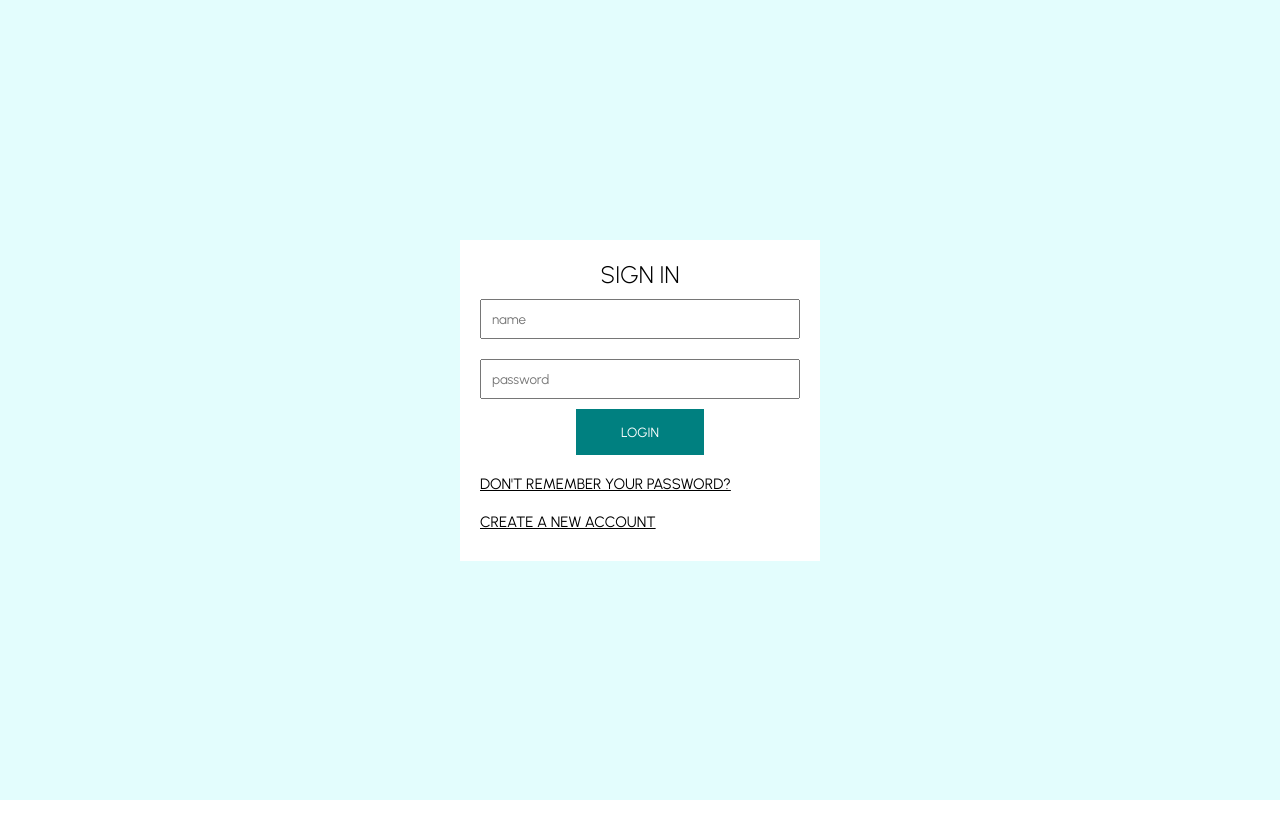
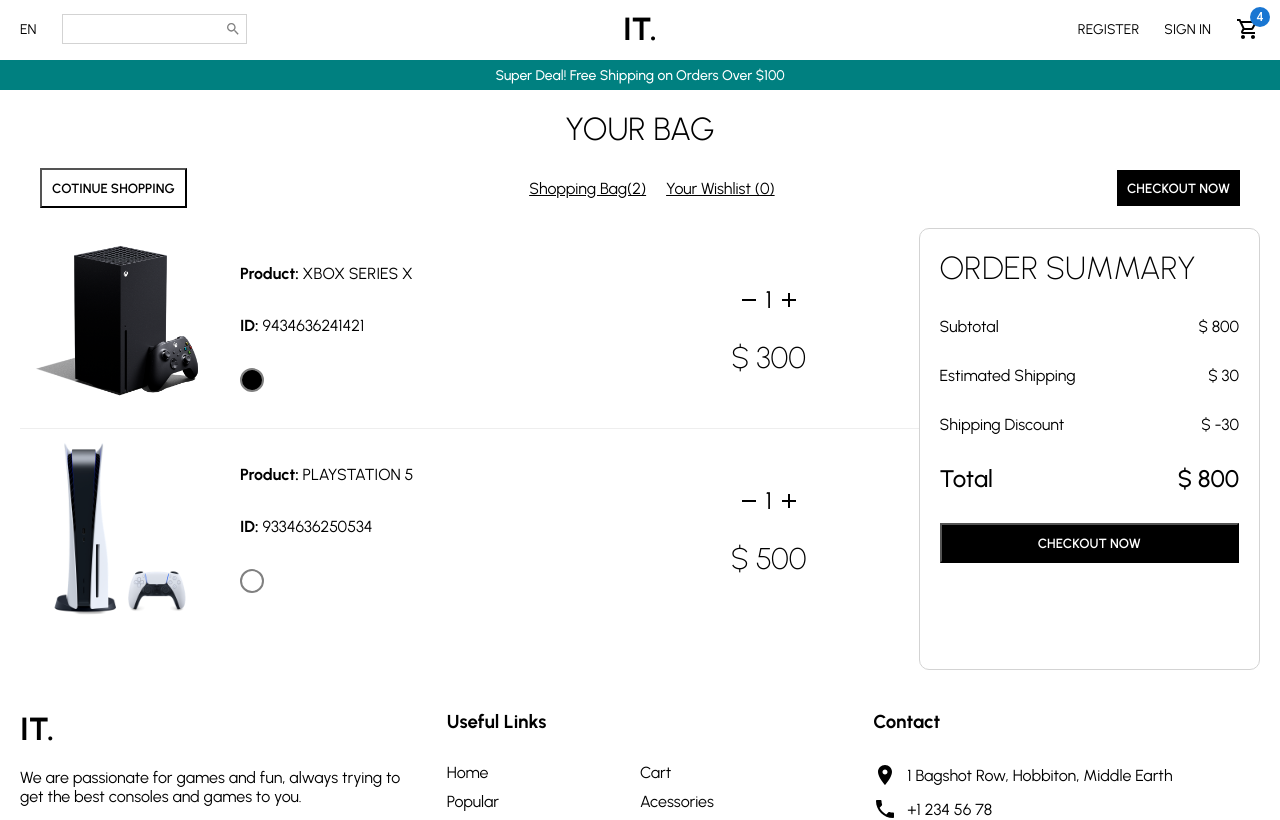
Before and after one commit to itsimoes/e-commerce, a React (Create React App) app: page / in a window 1280 px wide. Shown: the top 820 px of the page. Built offline with nearby package versions, Linux system fonts and the light colour scheme.

Commit message:
cart completed!

```diff
--- a/src/App.jsx
+++ b/src/App.jsx
@@ -3,9 +3,10 @@
 import Product from "./pages/Product";
 import Register from "./pages/Register";
 import Login from "./pages/Login";
+import Cart from "./pages/Cart";
 
 const App = () => {
-  return <Login />;
+  return <Cart />;
 };
 
 export default App;
--- /dev/null
+++ b/src/pages/Cart.jsx
@@ -0,0 +1,236 @@
+import styled from "styled-components";
+import Navbar from "../components/Navbar";
+import Announcement from "../components/Announcement";
+import Footer from "../components/Footer";
+import banner05 from "../components/img/banner05.png";
+import banner01 from "../components/img/banner01.png";
+import { Add, Remove } from "@mui/icons-material";
+
+const Container = styled.div``;
+
+const Wrapper = styled.div`
+  padding: 20px;
+`;
+
+const Title = styled.h1`
+  font-weight: 300;
+  text-align: center;
+`;
+
+const Top = styled.div`
+  display: flex;
+  align-items: center;
+  justify-content: space-between;
+  padding: 20px;
+`;
+
+const TopButton = styled.button`
+  padding: 10px;
+  font-weight: 600;
+  cursor: pointer;
+  border: ${(props) => props.type === "filled" && "none"};
+  background-color: ${(props) =>
+    props.type === "filled" ? "black" : "transparent"};
+  color: ${(props) => props.type === "filled" && "white"};
+`;
+
+const TopTexts = styled.div``;
+
+const TopText = styled.span`
+  text-decoration: underline;
+  cursor: pointer;
+  margin: 0px 10px;
+`;
+
+const Bottom = styled.div`
+  display: flex;
+`;
+const Info = styled.div`
+  flex: 3;
+`;
+
+const Product = styled.div`
+  display: flex;
+  justify-content: space-between;
+`;
+const ProductDetail = styled.div`
+  flex: 2;
+  display: flex;
+`;
+const Image = styled.img`
+  width: 200px;
+`;
+const Details = styled.span`
+  padding: 20px;
+  display: flex;
+  flex-direction: column;
+  justify-content: space-around;
+`;
+const ProductName = styled.div``;
+
+const ProductId = styled.div``;
+
+const ProductColor = styled.span`
+  width: 20px;
+  height: 20px;
+  border: 2px solid gray;
+  border-radius: 50%;
+  background-color: ${(props) => props.color};
+`;
+
+const PriceDetail = styled.div`
+  flex: 1;
+  display: flex;
+  flex-direction: column;
+  align-items: center;
+  justify-content: center;
+`;
+
+const ProductAmountContainer = styled.div`
+  display: flex;
+  align-items: center;
+  margin-bottom: 20px;
+  cursor: pointer;
+`;
+
+const ProductAmount = styled.div`
+  font-size: 24px;
+  margin: 5px;
+`;
+
+const ProductPrice = styled.div`
+  font-size: 30px;
+  font-weight: 200;
+`;
+
+const Hr = styled.hr`
+  background-color: #eee;
+  border: none;
+  height: 1px;
+`;
+
+const Summary = styled.span`
+  flex: 1;
+  border: 0.5px solid lightgray;
+  border-radius: 10px;
+  padding: 20px;
+  height: 50vh;
+`;
+
+const SummaryTitle = styled.h1`
+  font-weight: 200;
+`;
+
+const SummaryItem = styled.div`
+  margin: 30px 0px;
+  display: flex;
+  justify-content: space-between;
+  font-weight: ${(props) => props.type === "total" && "500"};
+  font-size: ${(props) => props.type === "total" && "24px"};
+`;
+
+const SummaryItemText = styled.span``;
+
+const SummaryItemPrice = styled.span``;
+
+const Button = styled.button`
+  width: 100%;
+  padding: 10px;
+  background-color: black;
+  color: white;
+  font-weight: 600;
+  cursor: pointer;
+`;
+
+const Cart = () => {
+  return (
+    <Container>
+      <Navbar />
+      <Announcement />
+      <Wrapper>
+        <Title>YOUR BAG</Title>
+        <Top>
+          <TopButton>COTINUE SHOPPING</TopButton>
+          <TopTexts>
+            <TopText>Shopping Bag(2)</TopText>
+            <TopText>Your Wishlist (0)</TopText>
+          </TopTexts>
+          <TopButton type="filled">CHECKOUT NOW</TopButton>
+        </Top>
+        <Bottom>
+          <Info>
+            <Product>
+              <ProductDetail>
+                <Image src={banner05} />
+                <Details>
+                  <ProductName>
+                    <b>Product:</b> XBOX SERIES X
+                  </ProductName>
+                  <ProductId>
+                    <b>ID:</b> 9434636241421
+                  </ProductId>
+                  <ProductColor color="black" />
+                </Details>
+              </ProductDetail>
+              <PriceDetail>
+                <ProductAmountContainer>
+                  <Remove />
+                  <ProductAmount>1</ProductAmount>
+                  <Add />
+                </ProductAmountContainer>
+                <ProductPrice>$ 300</ProductPrice>
+              </PriceDetail>
+            </Product>
+            <Hr />
+            <Product>
+              <ProductDetail>
+                <Image src={banner01} />
+                <Details>
+                  <ProductName>
+                    <b>Product:</b> PLAYSTATION 5
+                  </ProductName>
+                  <ProductId>
+                    <b>ID:</b> 9334636250534
+                  </ProductId>
+                  <ProductColor color="white" />
+                </Details>
+              </ProductDetail>
+              <PriceDetail>
+                <ProductAmountContainer>
+                  <Remove />
+                  <ProductAmount>1</ProductAmount>
+                  <Add />
+                </ProductAmountContainer>
+                <ProductPrice>$ 500</ProductPrice>
+              </PriceDetail>
+            </Product>
+          </Info>
+          <Summary>
+            <SummaryTitle>ORDER SUMMARY</SummaryTitle>
+            <SummaryItem>
+              <SummaryItemText>Subtotal</SummaryItemText>
+              <SummaryItemText>$ 800</SummaryItemText>
+            </SummaryItem>
+            <SummaryItem>
+              <SummaryItemText>Estimated Shipping</SummaryItemText>
+              <SummaryItemText>$ 30</SummaryItemText>
+            </SummaryItem>
+            <SummaryItem>
+              <SummaryItemText>Shipping Discount</SummaryItemText>
+              <SummaryItemText>$ -30</SummaryItemText>
+            </SummaryItem>
+            <SummaryItem type="total">
+              <SummaryItemText>Total</SummaryItemText>
+              <SummaryItemText>$ 800</SummaryItemText>
+            </SummaryItem>
+            <Button>CHECKOUT NOW</Button>
+          </Summary>
+        </Bottom>
+      </Wrapper>
+
+      <Footer />
+    </Container>
+  );
+};
+
+export default Cart;
--- a/src/pages/Product.jsx
+++ b/src/pages/Product.jsx
@@ -124,7 +124,7 @@
             Item description with more detailed information about this
             product.
           </Description>
-          <Price>$ 100</Price>
+          <Price>$ 500</Price>
           <FilterContainer>
             <Filter>
               <FilterTitle>Color</FilterTitle>
```
